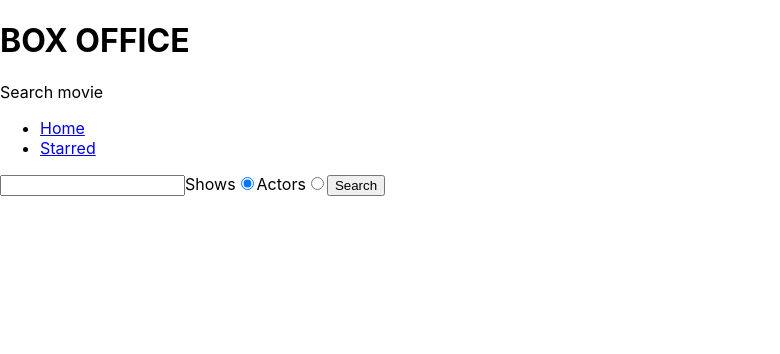
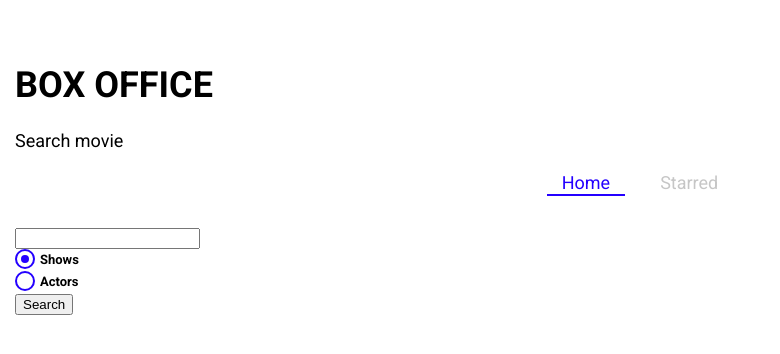
Before and after one commit to Riteshk64/Box-office, a React (Create React App) app: page / in a window 1280 px wide. Shown: the top 354 px of the page, without its empty margins (0-780 px from the left). Built offline with nearby package versions, Linux system fonts and the light colour scheme.

Commit message:
Installed styled components. Created global theme with sc. Created custom radio. Used NavLink from react-router to style active link.

```diff
--- a/package.json
+++ b/package.json
@@ -8,6 +8,7 @@
     "react-query": "^3.39.3",
     "react-router-dom": "^6.14.1",
     "react-scripts": "5.0.1",
+    "styled-components": "^6.0.5",
     "web-vitals": "^2.1.4",
     "workbox-background-sync": "^6.6.0",
     "workbox-broadcast-update": "^6.6.0",
--- a/public/index.html
+++ b/public/index.html
@@ -1,11 +1,14 @@
-<!DOCTYPE html>
+<!doctype html>
 <html lang="en">
   <head>
     <meta charset="utf-8" />
     <link rel="icon" href="%PUBLIC_URL%/favicon.ico" />
     <meta name="viewport" content="width=device-width, initial-scale=1" />
     <meta name="theme-color" content="#000000" />
-    <meta name="description" content="Web site created using create-react-app" />
+    <meta
+      name="description"
+      content="Web site created using create-react-app"
+    />
     <link rel="apple-touch-icon" href="%PUBLIC_URL%/logo192.png" />
     <!--
       manifest.json provides metadata used when your web app is installed on a
@@ -21,7 +24,11 @@
       work correctly both with client-side routing and a non-root public URL.
       Learn how to configure a non-root public URL by running `npm run build`.
     -->
-    <title>React App</title>
+    <link
+      href="https://fonts.googleapis.com/css?family=Roboto:300,400,700,&display=swap"
+      rel="stylesheet"
+    />
+    <title>Box Office</title>
   </head>
   <body>
     <noscript>You need to enable JavaScript to run this app.</noscript>
--- a/src/App.jsx
+++ b/src/App.jsx
@@ -4,14 +4,15 @@
 import Home from './pages/Home';
 import Starred from './pages/Starred';
 import Show from './pages/Show';
-
 import { QueryClient, QueryClientProvider } from 'react-query';
+import { GlobalTheme } from './theme';
 
 const queryClient = new QueryClient();
 
 function App() {
   return (
     <QueryClientProvider client={queryClient}>
+      <GlobalTheme>
         <BrowserRouter>
           <Routes>
             {/* Handles  */}
@@ -23,21 +24,9 @@
             <Route path="/show/:showId" element={<Show />} />
             {/* To display page not found (404) */}
             <Route path="*" element={<div>Not Found :(</div>} />
-          {/* <Route path="/" element={<App />}>
-        <Route index element={<Home />} />
-        <Route path="teams" element={<Teams />}>
-          <Route path=":teamId" element={<Team />} />
-          <Route path="new" element={<NewTeamForm />} />
-          <Route index element={<LeagueStandings />} />
-        </Route>
-      </Route>
-      <Route element={<PageLayout />}>
-        <Route path="/privacy" element={<Privacy />} />
-        <Route path="/tos" element={<Tos />} />
-      </Route>
-      <Route path="contact-us" element={<Contact />} /> */}
           </Routes>
         </BrowserRouter>
+      </GlobalTheme>
     </QueryClientProvider>
   );
 }
--- /dev/null
+++ b/src/components/CustomRadio.jsx
@@ -0,0 +1,59 @@
+import styled from 'styled-components';
+
+const CustomRadio = ({ label, ...inputProps }) => {
+  return (
+    <StyledRadio>
+      {label}
+      <input {...inputProps} type="radio" />
+      <span />
+    </StyledRadio>
+  );
+};
+
+export default CustomRadio;
+
+const StyledRadio = styled.label`
+  display: block;
+  position: relative;
+  padding-left: 25px;
+  cursor: pointer;
+  font-size: 13px;
+  user-select: none;
+  font-weight: 700;
+  line-height: 1.65;
+  input {
+    position: absolute;
+    opacity: 0;
+    cursor: pointer;
+  }
+  span {
+    position: absolute;
+    top: 0;
+    left: 0;
+    height: 16px;
+    width: 16px;
+    background-color: #fff;
+    border: 2px solid ${({ theme }) => theme.mainColors.blue};
+    border-radius: 50%;
+  }
+  input:checked ~ span {
+    background-color: #fff;
+    border: 2px solid ${({ theme }) => theme.mainColors.blue};
+  }
+  span:after {
+    content: '';
+    position: absolute;
+    display: none;
+  }
+  input:checked ~ span:after {
+    display: block;
+  }
+  span:after {
+    top: 4px;
+    left: 4px;
+    width: 8px;
+    height: 8px;
+    border-radius: 50%;
+    background: ${({ theme }) => theme.mainColors.blue};
+  }
+`;
--- a/src/components/Navs.jsx
+++ b/src/components/Navs.jsx
@@ -1,5 +1,6 @@
 // All the page links are created here
-import { Link } from 'react-router-dom';
+import { NavLink } from 'react-router-dom';
+import styled from 'styled-components';
 
 // Array to store name and path of all pages
 const LINKS = [
@@ -11,15 +12,57 @@
 const Navs = () => {
   return (
     <div>
-      <ul>
+      <NavList>
         {LINKS.map(item => (
           <li key={item.to}>
-            <Link to={item.to}>{item.text}</Link>
+            <LinkStyled to={item.to}>{item.text}</LinkStyled>
           </li>
         ))}
-      </ul>
+      </NavList>
     </div>
   );
 };
 
 export default Navs;
+
+const NavList = styled.ul`
+  display: flex;
+  justify-content: center;
+  list-style: none;
+  margin: 0 0 30px;
+  padding: 0;
+  li {
+    margin: 0 10px;
+  }
+`;
+
+const LinkStyled = styled(NavLink)`
+  display: block;
+  padding: 3px 15px;
+  position: relative;
+  text-decoration: none;
+  color: ${({ theme }) => theme.mainColors.gray};
+  &.active {
+    color: ${({ theme }) => theme.mainColors.blue};
+    &:after {
+      content: '';
+      position: absolute;
+      display: block;
+      height: 2px;
+      left: 0%;
+      bottom: 0;
+      background-color: ${({ theme }) => theme.mainColors.blue};
+      animation: slide-in 0.3s ease-in forwards;
+      @keyframes slide-in {
+        from {
+          left: 50%;
+          width: 0;
+        }
+        to {
+          left: 0%;
+          width: 100%;
+        }
+      }
+    }
+  }
+`;
--- a/src/components/SearchFrom.jsx
+++ b/src/components/SearchFrom.jsx
@@ -1,5 +1,6 @@
 import { useState } from 'react';
 import { useSearchString } from '../lib/useSearchStr';
+import CustomRadio from './CustomRadio';
 
 const SearchForm = ({ onSearch }) => {
   // user input
@@ -28,27 +29,21 @@
       <form onSubmit={onSubmit}>
         <input type="text" value={searchStr} onChange={searchOnInputChange} />
 
-        <label>
-          Shows
-          <input
-            type="radio"
+        <CustomRadio
+          label="Shows"
           name="search-option"
           value="Shows"
           checked={searchOption === 'Shows'}
           onChange={onRadioChange}
         />
-        </label>
 
-        <label>
-          Actors
-          <input
-            type="radio"
+        <CustomRadio
+          label="Actors"
           name="search-option"
           value="Actors"
           checked={searchOption === 'Actors'}
           onChange={onRadioChange}
         />
-        </label>
 
         <button type="submit">Search</button>
       </form>
--- a/src/index.css
+++ /dev/null
@@ -1,13 +0,0 @@
-body {
-  margin: 0;
-  font-family: -apple-system, BlinkMacSystemFont, 'Segoe UI', 'Roboto', 'Oxygen',
-    'Ubuntu', 'Cantarell', 'Fira Sans', 'Droid Sans', 'Helvetica Neue',
-    sans-serif;
-  -webkit-font-smoothing: antialiased;
-  -moz-osx-font-smoothing: grayscale;
-}
-
-code {
-  font-family: source-code-pro, Menlo, Monaco, Consolas, 'Courier New',
-    monospace;
-}
--- a/src/index.jsx
+++ b/src/index.jsx
@@ -1,6 +1,5 @@
 import React from 'react';
 import ReactDOM from 'react-dom/client';
-import './index.css';
 import App from './App';
 import * as serviceWorkerRegistration from './serviceWorkerRegistration';
 import reportWebVitals from './reportWebVitals';
--- a/src/pages/Home.jsx
+++ b/src/pages/Home.jsx
@@ -1,5 +1,5 @@
 // Home page of the app(Uses two-way data binding)
-import { useReducer, useState } from 'react';
+import { useState } from 'react';
 import { searchForShows, searchForActors } from './../api/tvmaze';
 import SearchForm from '../components/SearchFrom';
 import ShowGrid from '../components/Shows/ShowGrid';
--- /dev/null
+++ b/src/theme.jsx
@@ -0,0 +1,30 @@
+import { ThemeProvider, createGlobalStyle } from 'styled-components';
+
+const theme = {
+  fontFamily: 'Roboto, sans-serif',
+  mainColors: {
+    blue: '#2400ff',
+    gray: '#c6c6c6',
+    dark: '#353535',
+  },
+};
+
+const GlobalStyles = createGlobalStyle`
+  body {
+    font-family: ${({ theme }) => theme.fontFamily};
+    font-size: 18px;
+    margin: 0;
+    padding-top: 40px;
+    padding-left: 15px;
+    padding-right: 15px;
+  }
+`;
+
+export const GlobalTheme = ({ children }) => {
+  return (
+    <ThemeProvider theme={theme}>
+      <GlobalStyles />
+      {children}
+    </ThemeProvider>
+  );
+};
```
Also changed, not shown: 1 other file (tests, documents, lock files or other folders). Lines whose indentation alone changed are shown as unchanged.
